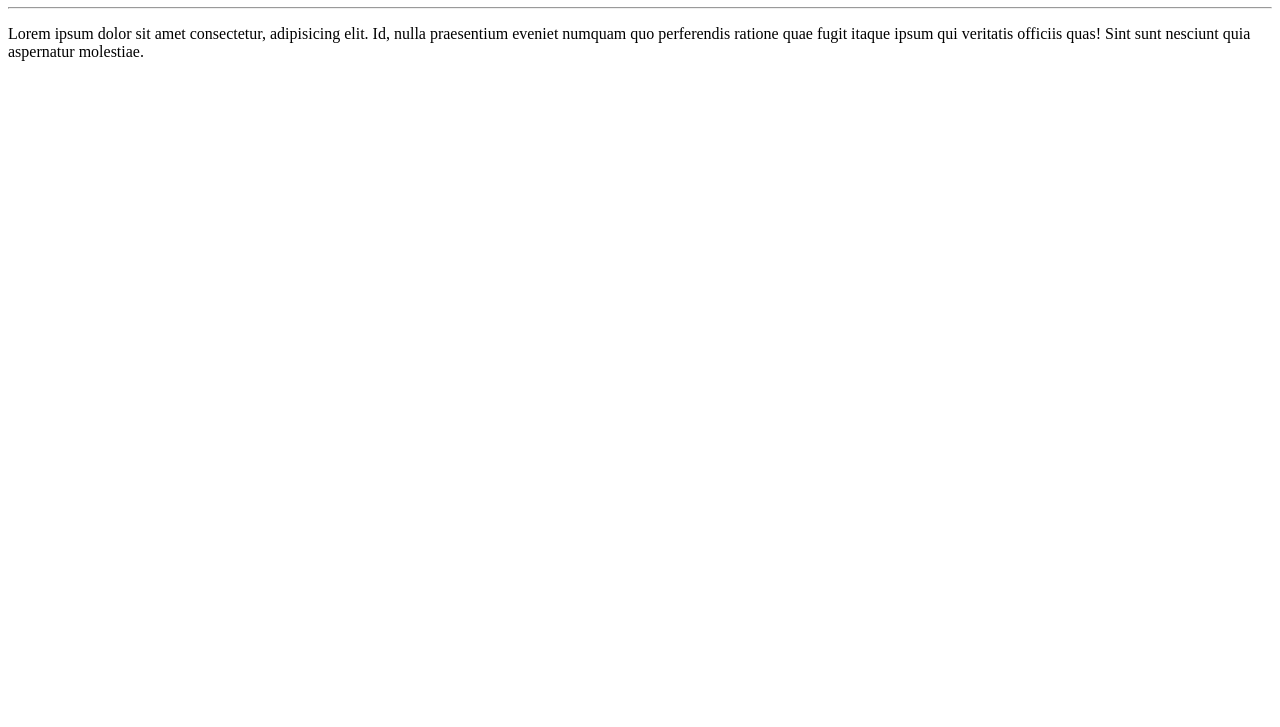
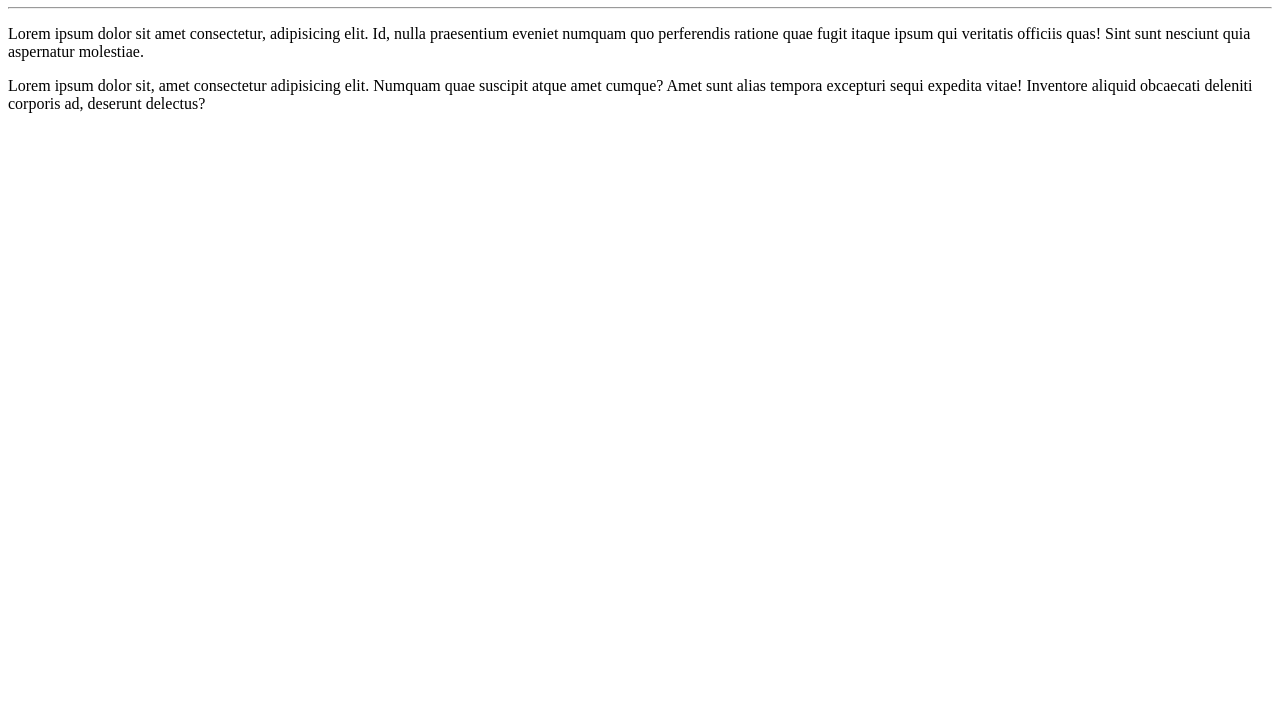
Before and after one commit to l-ucasmiguel/Hello-World, a plain HTML site: page site-exemplo/index.html in a window 1280 px wide. Shown: the part 73-800 px from the top of the page. Drawn offline with Linux system fonts and the light colour scheme.

Commit message:
index update

```diff
--- a/site-exemplo/index.html
+++ b/site-exemplo/index.html
@@ -10,6 +10,7 @@
     <h1>Hello, world</h1>
     <hr>
     <p>Lorem ipsum dolor sit amet consectetur, adipisicing elit. Id, nulla praesentium eveniet numquam quo perferendis ratione quae fugit itaque ipsum qui veritatis officiis quas! Sint sunt nesciunt quia aspernatur molestiae.</p>
+    <p>Lorem ipsum dolor sit, amet consectetur adipisicing elit. Numquam quae suscipit atque amet cumque? Amet sunt alias tempora excepturi sequi expedita vitae! Inventore aliquid obcaecati deleniti corporis ad, deserunt delectus?</p>
 
 </body>
 </html>
```
